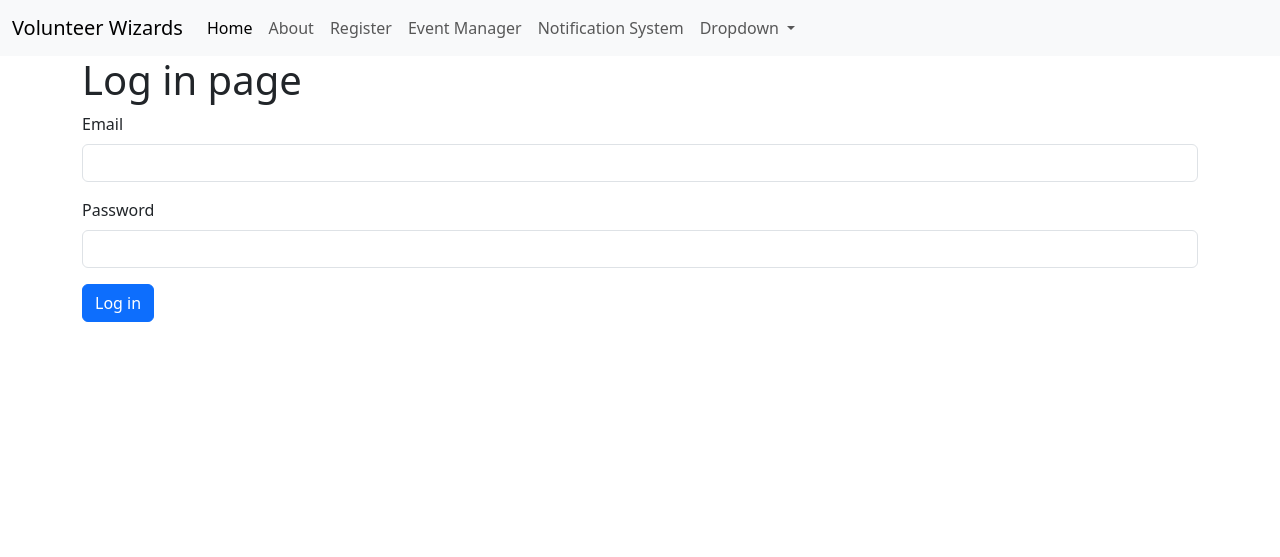
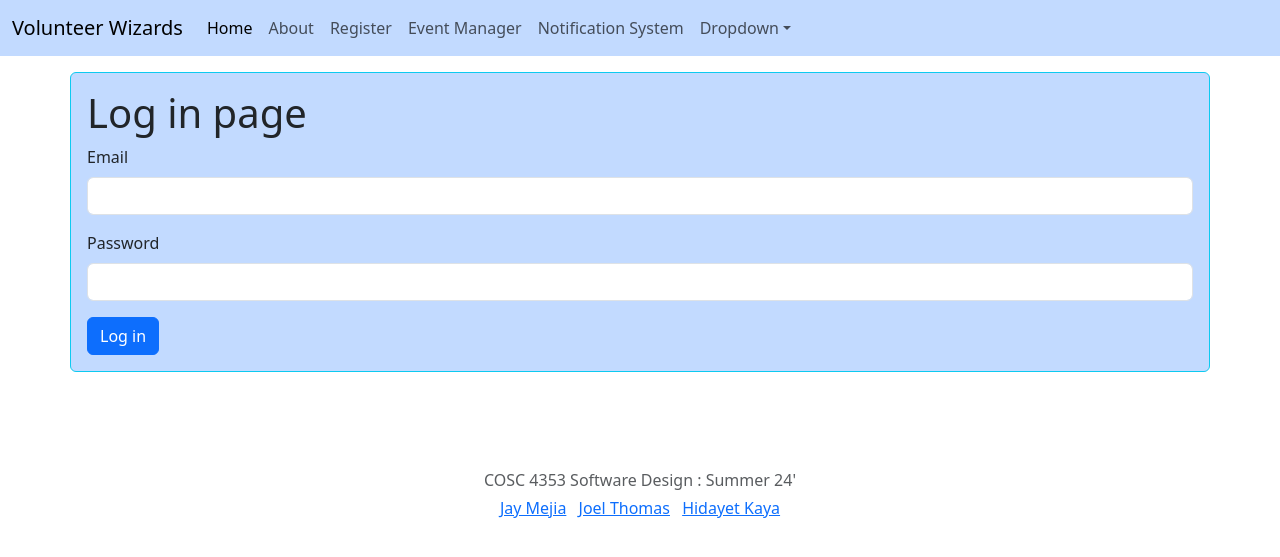
Before and after one commit to joeljoe222/Volunteer_Wizard, a Flask app: page / in a window 1280 px wide. Shown: the top 557 px of the page. Run offline with Flask 3, Linux system fonts and the light colour scheme.

Commit message:
Made all sites look match

```diff
--- a/templates/about.html
+++ b/templates/about.html
@@ -1,6 +1,6 @@
 {% extends 'base.html' %} {% block content %}
 
-<div class="container">
+<div class="container bg-primary bg-opacity-25 border border-info rounded">
     <h1>About Us</h1>
     <p>New uses please register.</p>
     <p>Returning users can log in from homepage</p>
--- a/templates/base.html
+++ b/templates/base.html
@@ -9,12 +9,12 @@
 </head>
 
 <body>
-    <nav class="navbar navbar-expand-lg bg-body-tertiary">
+    <nav class="navbar navbar-expand-lg bg-primary bg-opacity-25">
         <div class="container-fluid">
             <a class="navbar-brand" href="{{url_for('index')}}">Volunteer Wizards</a>
             <button class="navbar-toggler" type="button" data-bs-toggle="collapse" data-bs-target="#navbarSupportedContent" aria-controls="navbarSupportedContent" aria-expanded="false" aria-label="Toggle navigation">
-          <span class="navbar-toggler-icon"></span>
-        </button>
+            <span class="navbar-toggler-icon"></span>
+            </button>
             <div class="collapse navbar-collapse" id="navbarSupportedContent">
                 <ul class="navbar-nav me-auto mb-2 mb-lg-0">
                     <li class="nav-item">
@@ -33,9 +33,7 @@
                         <a class="nav-link" href="{{url_for('notificationManager')}}">Notification System</a>
                     </li>
                     <li class="nav-item dropdown">
-                        <a class="nav-link dropdown-toggle" href="#" role="button" data-bs-toggle="dropdown" aria-expanded="false">
-                Dropdown
-              </a>
+                        <a class="nav-link dropdown-toggle" href="#" role="button" data-bs-toggle="dropdown" aria-expanded="false">Dropdown</a>
                         <ul class="dropdown-menu">
                             <li><a class="dropdown-item" href="#">coming soon</a></li>
                             <li><a class="dropdown-item" href="#">coming soon</a></li>
@@ -45,15 +43,23 @@
                             <li><a class="dropdown-item" href="#">coming soon</a></li>
                         </ul>
                     </li>
-
                 </ul>
-
             </div>
         </div>
     </nav>
+    <div class="p-2"></div>
 
 
     {% block content %} {% endblock %}
+
+    <footer class="my-5 pt-5 text-body-secondary text-center text-small">
+        <p class="mb-1"> COSC 4353 Software Design : Summer 24' </p>
+        <ul class="list-inline">
+            <li class="list-inline-item"><a href="#">Jay Mejia</a></li>
+            <li class="list-inline-item"><a href="#">Joel Thomas</a></li>
+            <li class="list-inline-item"><a href="#">Hidayet Kaya</a></li>
+        </ul>
+    </footer>
 
     <script src="https://cdn.jsdelivr.net/npm/bootstrap@5.3.3/dist/js/bootstrap.bundle.min.js" integrity="sha384-YvpcrYf0tY3lHB60NNkmXc5s9fDVZLESaAA55NDzOxhy9GkcIdslK1eN7N6jIeHz" crossorigin="anonymous"></script>
 </body>
--- a/templates/eventManager.html
+++ b/templates/eventManager.html
@@ -12,7 +12,6 @@
                 <li>Urgency (Drop down, selection required)</li>
                 <li>Event Date (Calendar, date picker)</li>
             </ul>
-            <a class="nav-link" href="/notificationSystem">Notification System</a>
         </div>
 
         <div class="g-5 p-3">
--- a/templates/index.html
+++ b/templates/index.html
@@ -1,6 +1,6 @@
 {% extends 'base.html' %} {% block content %}
 
-<div class="container">
+<div class="container p-3 bg-primary bg-opacity-25 border border-info rounded">
     <h1>Log in page</h1>
     <form>
         <div class="mb-3">
--- a/templates/notificationSystem.html
+++ b/templates/notificationSystem.html
@@ -5,7 +5,6 @@
         <div class="col">
             <h2>Notification System</h2>
             <p class="lead">Display notifications for new event assignments, updates, and reminders</p>
-            <a class="nav-link" href="/eventManager">Event Manager</a>
         </div>
 
         <div class="row gy-2">
--- a/templates/profile.html
+++ b/templates/profile.html
@@ -1,6 +1,6 @@
 {% extends 'base.html' %} {% block content %}
 
-<div class="container">
+<div class="container p-3 bg-primary bg-opacity-25 border border-info rounded">
     <h2>User Profile Mangement</h2>
     <form method="POST">
         <div class="mb-3">
--- a/templates/register.html
+++ b/templates/register.html
@@ -1,6 +1,6 @@
 {% extends 'base.html' %} {% block content %}
 
-<div class="container">
+<div class="container p-3 bg-primary bg-opacity-25 border border-info rounded">
     <h2>First Time User Registration</h2>
     <form action="/register" method="POST">
         <div class="mb-3">
```
